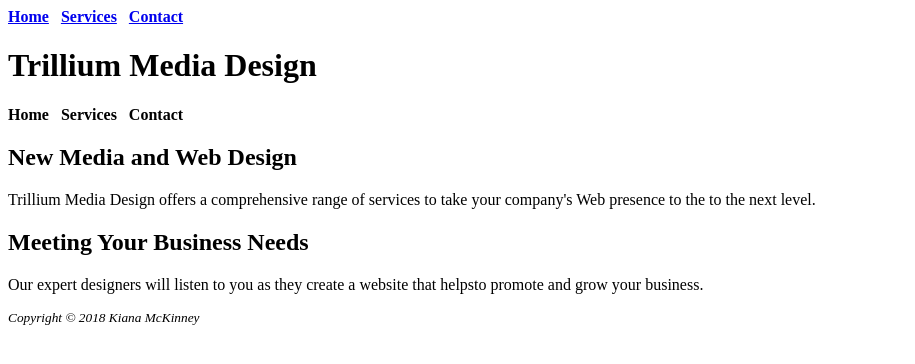
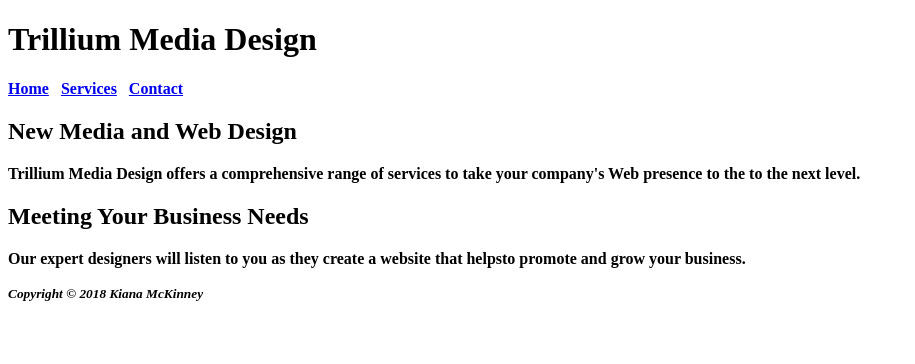
Before and after one commit to 5928009305/Chapter-2a, a plain HTML site: page indext.html in a window 1280 px wide. Shown: the whole page, without its empty margins (0-915 px from the left). Drawn offline with Linux system fonts and the light colour scheme.

Commit message:
Update indext.html

```diff
--- a/indext.html
+++ b/indext.html
@@ -1,9 +1,3 @@
-<nav></nav>
-    <b><a href="indext.html">Home</a> &nbsp;
-        <a href="services.html">Services</a> &nbsp
-<a href="contact.html">Contact</a>
-</b>
-
 <!DOCTYPE html>
 <html lang="en">
 <head>
@@ -15,7 +9,10 @@
     <h1> Trillium Media Design</h1>
 </header>
   <nav>
-<b>Home &nbsp; Services &nbsp; Contact</b>
+    <nav></nav>
+    <b><a href="indext.html">Home</a> &nbsp;
+        <a href="services.html">Services</a> &nbsp
+<a href="contact.html">Contact</a>
 </nav>
   <main>
 <h2>New Media and Web Design</h2>
```
